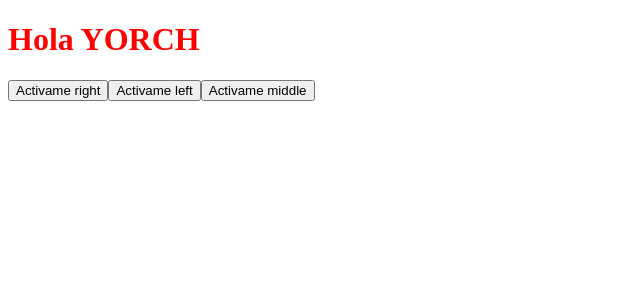
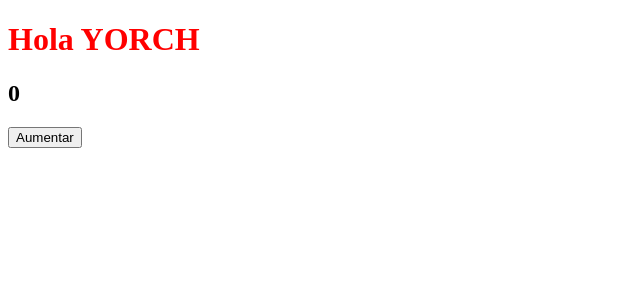
Before and after one commit to yorch-cc/Capacitacion-VUE, a Vue app in the folder vue-project/: page / in a window 1280 px wide. Shown: the top 300 px of the page, without its empty margins (0-640 px from the left). Built offline with nearby package versions, Linux system fonts and the light colour scheme.

Commit message:
feat(App.vue): ✨ add reactive counter with ref

```diff
--- a/vue-project/src/App.vue
+++ b/vue-project/src/App.vue
@@ -1,9 +1,12 @@
 <script setup>
+import {ref} from 'vue';
 const name = 'yorch'
+const counter = ref(0);
 
-//metodo -- methods
-const handleClick = (message) => {
-  console.log(message)
+const increment = () => {
+  console.log('aumentar contador')
+  counter.value++;
+
 
 }
 
@@ -11,15 +14,8 @@ const handleClick = (message) => {
 
 <template>
   <h1>Hola {{ name.toUpperCase() }}</h1>
-
-  <button v-on:click.right.prevent="handleClick('click right')">Activame right</button>
-  <button @click.left="handleClick('click left')">Activame left</button>
-  <button @click.middle   ="handleClick('click middle')">Activame middle</button>
-
-
-
-
-
+  <h2>{{ counter   }}</h2>
+  <button @click ="increment">Aumentar</button>
 
 
 </template>
```
